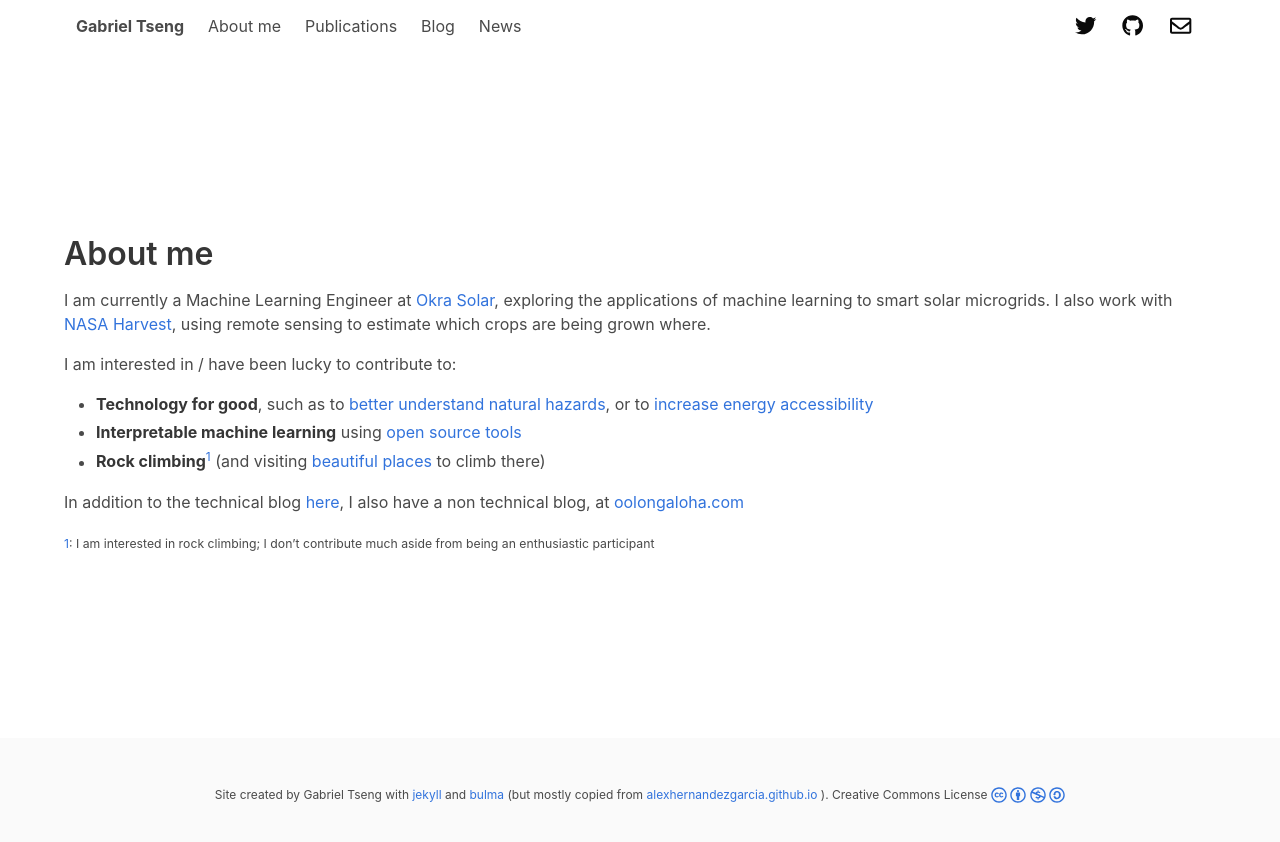
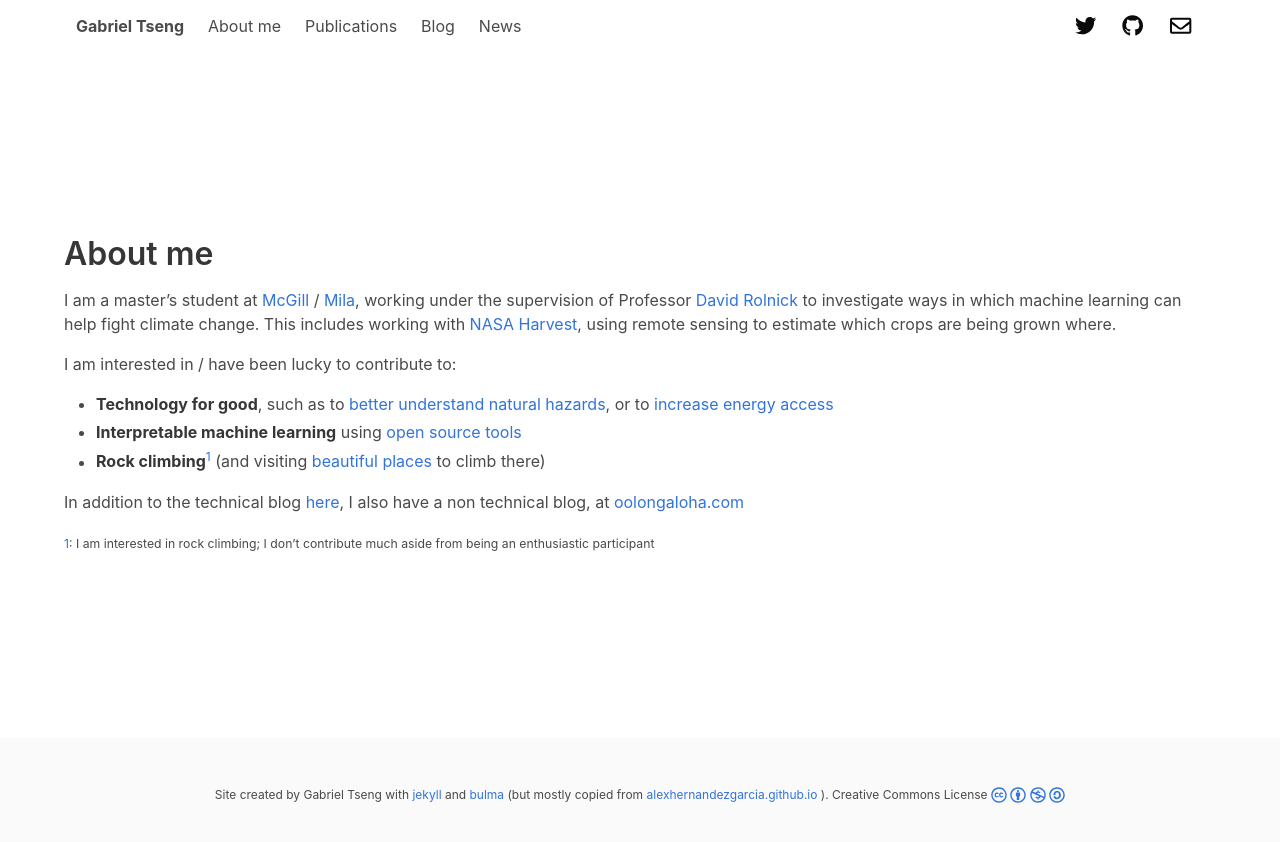
Before and after one commit to gabrieltseng/gabrieltseng.github.io, a Jekyll site: the page built from _pages/about.html, in a window 1280 px wide. Shown: the top 842 px of the page. Built offline with Jekyll 4.4.1, drawn with Linux system fonts in a browser that asks for light colours; nearby versions of some CDN libraries; a style sheet for code colours, icons or effects is not loaded.

Commit message:
Update about page, add AMLD news

```diff
--- a/_includes/about.md
+++ b/_includes/about.md
@@ -1,8 +1,8 @@
-I am currently a Machine Learning Engineer at [Okra Solar](https://okrasolar.com/), exploring the applications of machine learning to smart solar microgrids. I also work with [NASA Harvest](https://nasaharvest.com/), using remote sensing to estimate which crops are being grown where.
+I am a master's student at [McGill](https://www.mcgill.ca/) / [Mila](https://mila.quebec/), working under the supervision of Professor [David Rolnick](www.davidrolnick.com/) to investigate ways in which machine learning can help fight climate change. This includes working with [NASA Harvest](https://nasaharvest.com/), using remote sensing to estimate which crops are being grown where.
 
 I am interested in / have been lucky to contribute to:
 * **Technology for good**, such as to [better understand natural hazards](https://github.com/esowc/ml_drought), or to
-[increase energy accessibility](https://okrasolar.com/)
+[increase energy access](https://okrasolar.com/)
 * **Interpretable machine learning** using [open source tools](https://github.com/slundberg/shap)
 * **Rock climbing**<sup>[1](#note)</sup> (and visiting [beautiful places](https://i2.wp.com/oolongaloha.com/wp-content/uploads/2019/08/IMG_4514.png?w=2280&ssl=1) to climb there)
 
```
Also changed, not shown: _news/amld_2021.md (added, +6 -0 lines).
